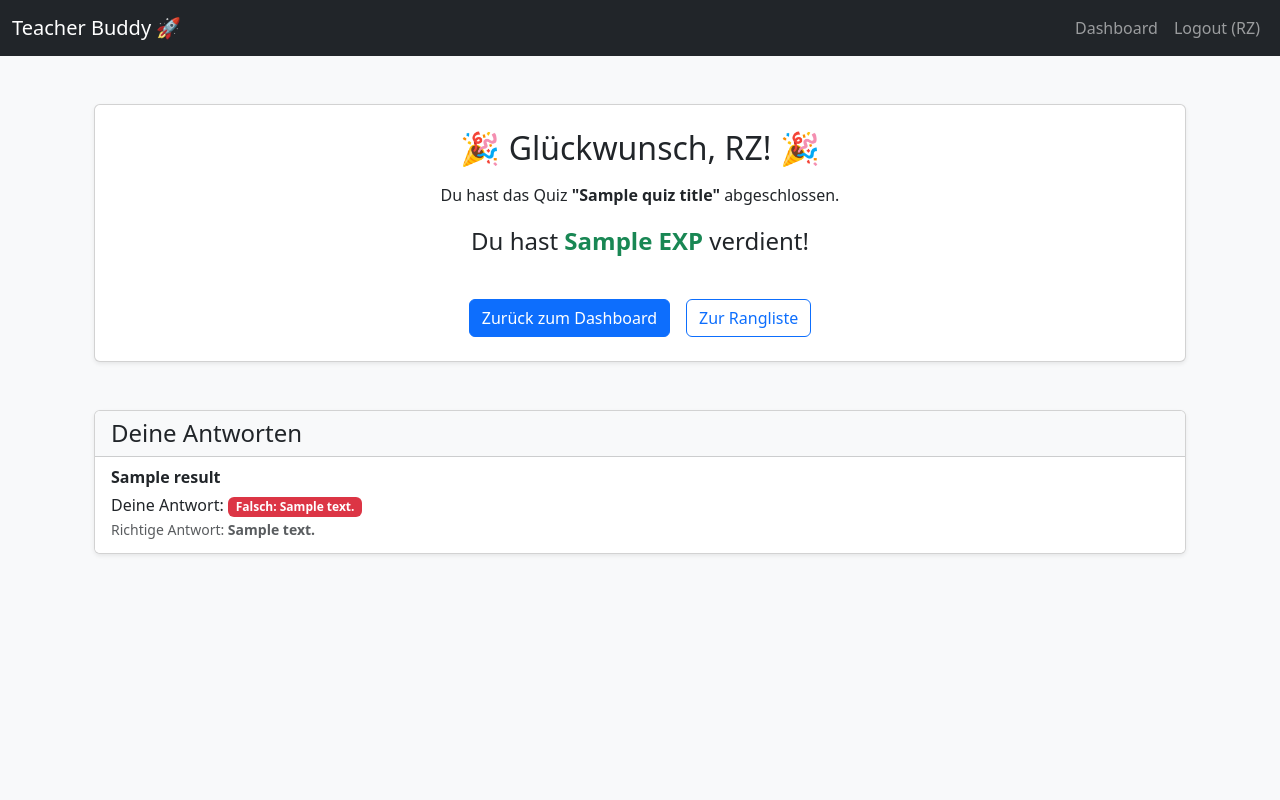
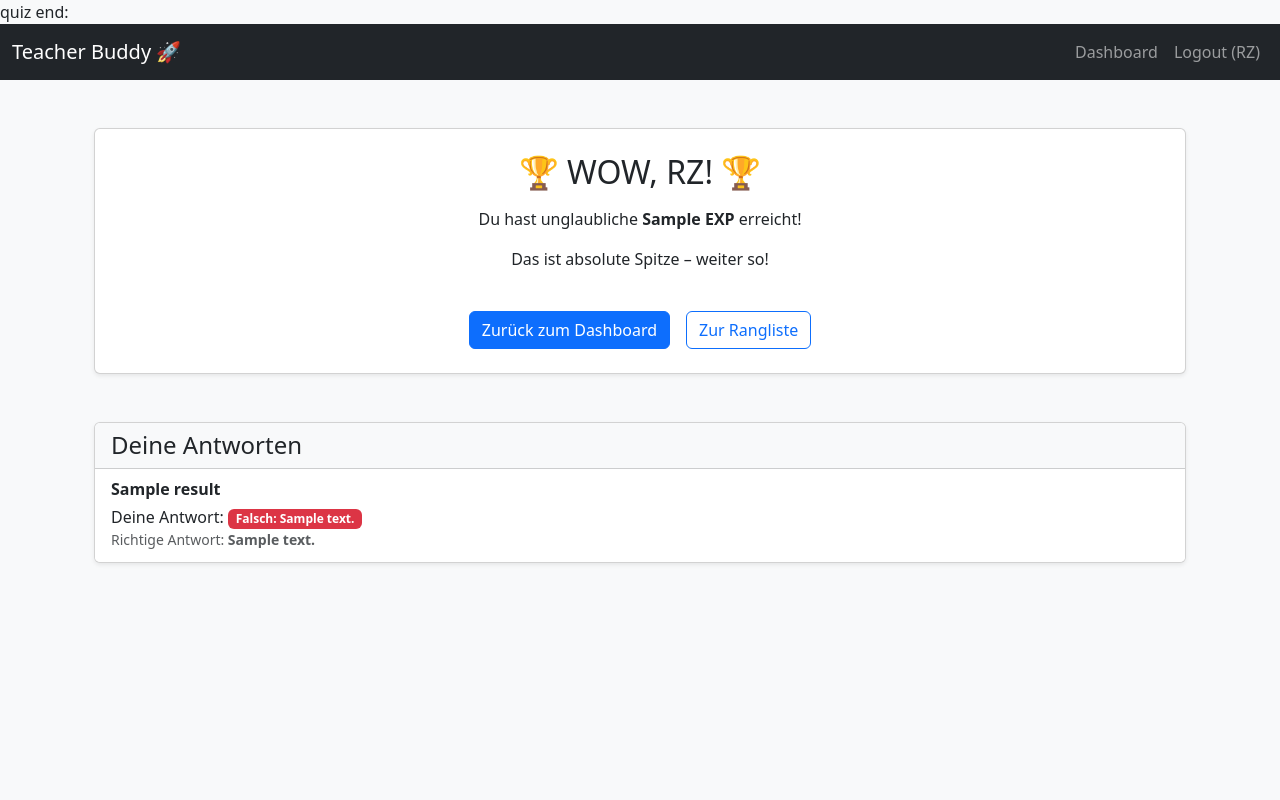
Before and after one commit to DerAlteMalte/SE2_TeacherBuddy, a Flask app: template templates/quiz_end.html in a window 1280 px wide. Run offline with Flask 3, Linux system fonts and the light colour scheme; a user stored in the database is signed in; the template is opened without the code that fills it: most values are stand-ins (such as "Sample title", 1, 10 or a date in 2020).

Commit message:
unterschiedliche Reaktion abhängig von erreichter XP-Zahl

```diff
--- a/templates/quiz_end.html
+++ b/templates/quiz_end.html
@@ -1,12 +1,42 @@
+quiz end:
+
 {% extends "layout.html" %}
 {% block title %}Quiz beendet{% endblock %}
+
 {% block content %}
 
 <div class="container mt-5">
   <div class="card shadow-sm p-4 text-center">
-    <h2 class="mb-3">🎉 Glückwunsch, {{ current_user.username }}! 🎉</h2>
-    <p>Du hast das Quiz <strong>"{{ quiz_title }}"</strong> abgeschlossen.</p>
-    <p class="fs-4">Du hast <strong class="text-success">{{ exp_earned }} EXP</strong> verdient!</p>
+
+  {# ------------------ EXP-Fallunterscheidung ------------------ #}
+
+  {% if exp_earned == 0 %}
+      <h2 class="mb-3">😕 Schade, {{ current_user.username }}...</h2>
+      <p>Du hast leider <strong>keine EXP</strong> verdient.</p>
+      <p class="text-muted">Versuch es nächstes mal besser – du packst das!</p>
+
+  {% elif exp_earned <= 5 %}
+      <h2 class="mb-3">👍 Gut gemacht, {{ current_user.username }}!</h2>
+      <p>Ein Anfang ist gemacht: <strong>{{ exp_earned }} EXP</strong>.</p>
+      <p>Bleib dran, da geht mehr!</p>
+
+  {% elif exp_earned <= 15 %}
+      <h2 class="mb-3">🎯 Sauber, {{ current_user.username }}!</h2>
+      <p>Du hast solide <strong>{{ exp_earned }} EXP</strong> geholt.</p>
+      <p>Das zeigt: Du gibst Gas!</p>
+
+  {% elif exp_earned <= 25 %}
+      <h2 class="mb-3">🔥 Stark, {{ current_user.username }}!</h2>
+      <p>Du hast beeindruckende <strong>{{ exp_earned }} EXP</strong> gesammelt.</p>
+      <p>Richtig gute Leistung!</p>
+
+  {% else %}
+      <h2 class="mb-3">🏆 WOW, {{ current_user.username }}! 🏆</h2>
+      <p>Du hast unglaubliche <strong>{{ exp_earned }} EXP</strong> erreicht!</p>
+      <p>Das ist absolute Spitze – weiter so!</p>
+  {% endif %}
+
+  {# ------------------------------------------------------------ #}
 
     <div class="mt-4 d-flex justify-content-center gap-3">
       <a href="{{ url_for('dashboard') }}" class="btn btn-primary">Zurück zum Dashboard</a>
@@ -39,6 +69,7 @@
     </ul>
   </div>
   {% endif %}
+
 </div>
 
 {% endblock %}
```
